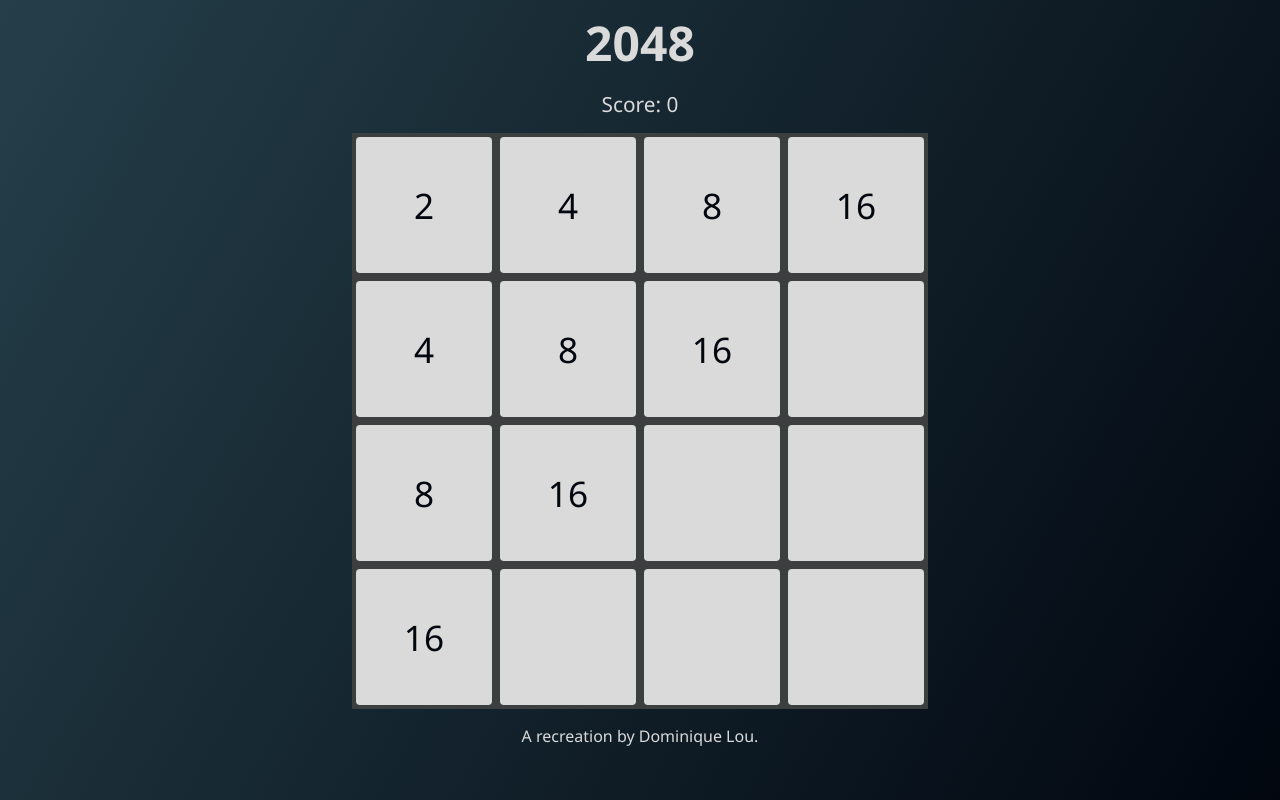
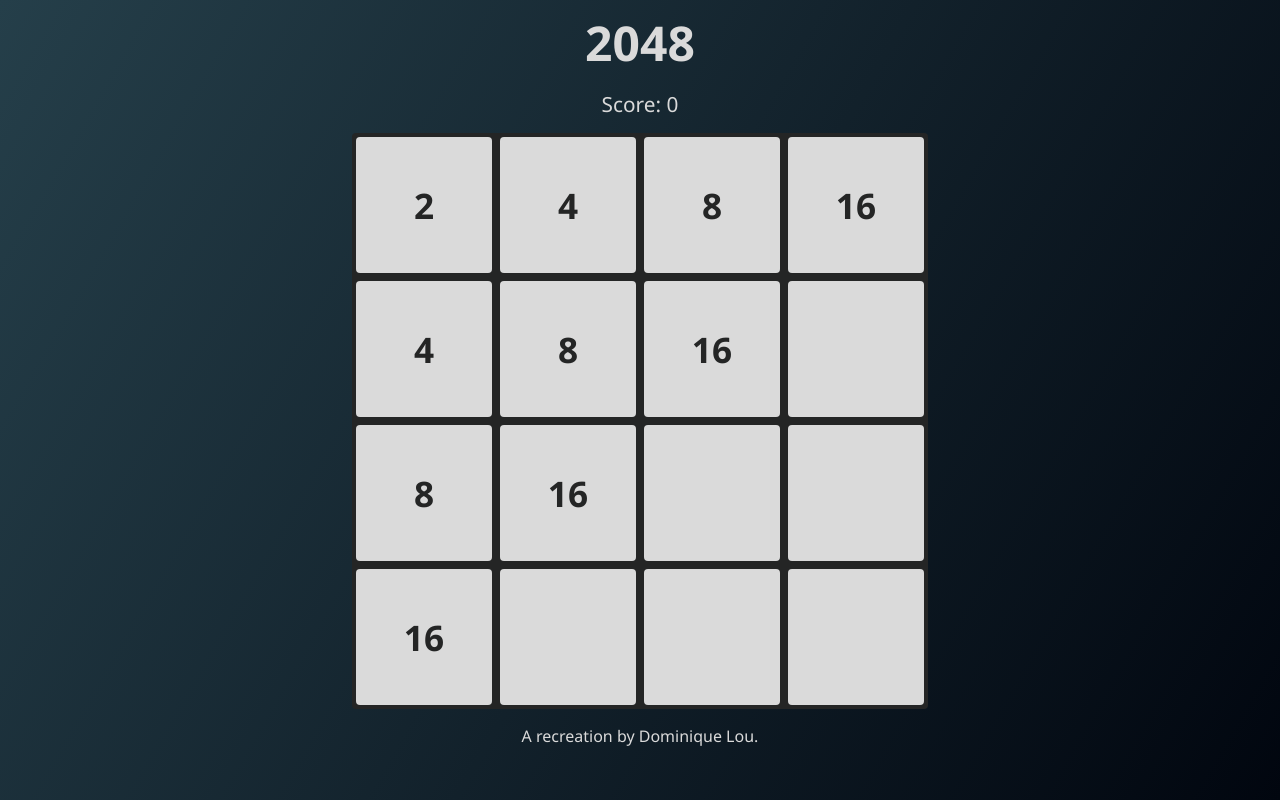
Before and after one commit to dom-lou/2048, a plain HTML site: page index.html in a window 1280 px wide. Drawn offline with Linux system fonts and the light colour scheme.

Commit message:
Changed background and number colors

```diff
--- a/main.css
+++ b/main.css
@@ -28,7 +28,8 @@ div.title p#gamename {
 div#gameboard {
     display: grid;
     grid-template: repeat(4,18vh) / repeat(4,18vh);
-    background-color: #3c3f3f;
+    background-color: #242525;
+    border-radius: 4px;
 }
 
 div#gameboard div {
@@ -43,5 +44,6 @@ div#gameboard div {
 div#gameboard div p {
     margin: 0px;
     font-size: 2.2em;
-    color: #01060f;
+    font-weight: 600;
+    color: #242525;
 }
```
